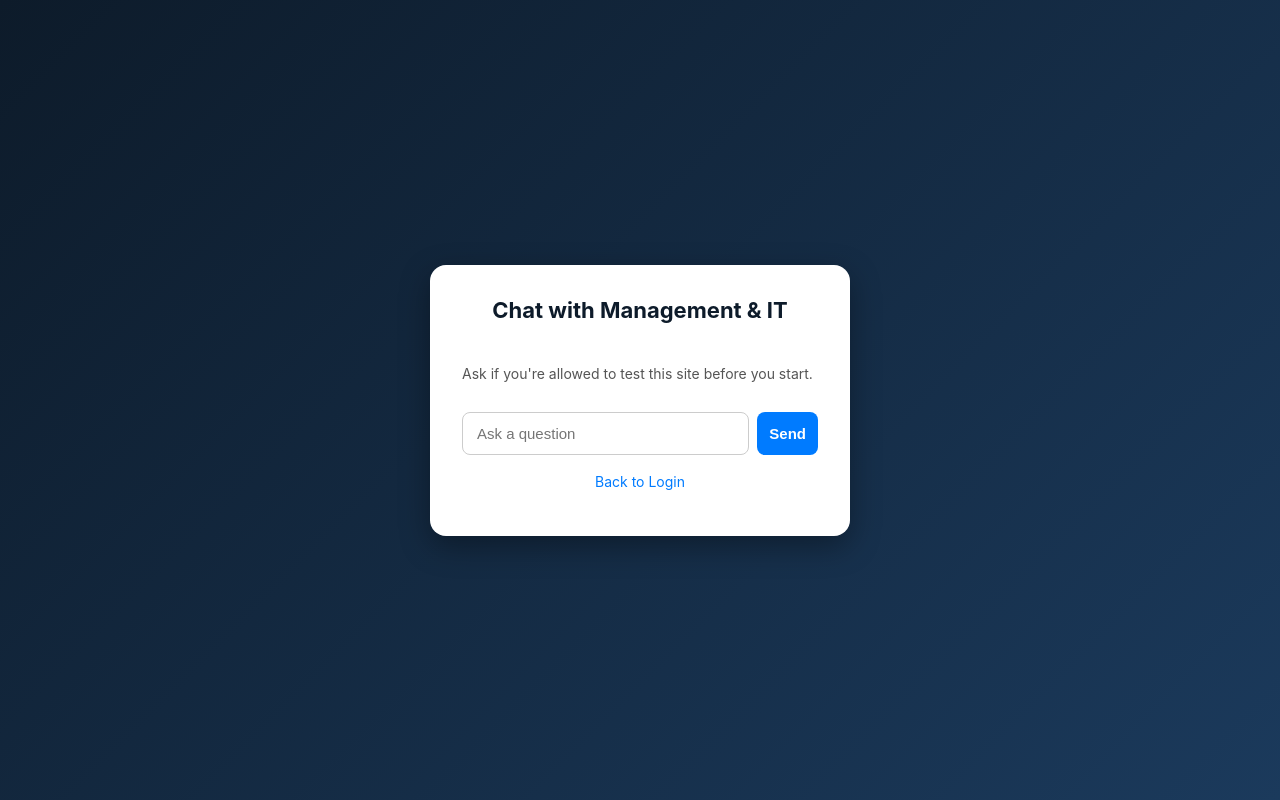
After one commit to KMUNB21134/HackAble_FakeBank, a Flask app: page /chat in a window 1280 px wide. The commit adds this page. Run offline with Flask 3, Linux system fonts and the light colour scheme.

Commit message:
Add permission-first scoreboard challenge with management chat
Adds a "Chat with Management & IT" button on the login page that
always replies "You are allowed to." regardless of what is asked, and
marks a new scoreboard challenge solved on send. This is a nod to
getting real authorization before pentesting anything for real, and
the easiest challenge on the board since it is fully visible in the UI
rather than hidden.

```diff
--- a/app.py
+++ b/app.py
@@ -23,6 +23,12 @@ RCE_FLAG = 'FLAG{d3bug_c0nsole_is_a_full_shell}'
 RCE_FLAG_PATH = os.path.join(os.path.dirname(__file__), '.rce_flag')
 
 CHALLENGES = [
+    {
+        'id': 'management_permission',
+        'title': 'Get It in Writing',
+        'difficulty': 1,
+        'hint': 'Real pentests start with permission, not payloads. Ask nicely first.',
+    },
     {
         'id': 'robots_leak',
         'title': 'Curious Crawler',
@@ -163,6 +169,23 @@ def mark_solved(challenge_id):
 @app.route('/')
 def index():
     return flask.render_template('index.html')
+
+
+@app.route('/chat', methods=['GET', 'POST'])
+def chat():
+    history = flask.session.get('chat_history', [])
+
+    if flask.request.method == 'POST':
+        message = flask.request.form.get('message', '').strip()
+        if message:
+            history = history + [
+                {'from': 'you', 'text': message},
+                {'from': 'management', 'text': 'You are allowed to.'},
+            ]
+            flask.session['chat_history'] = history
+            mark_solved('management_permission')
+
+    return flask.render_template('chat.html', history=history)
 
 
 @app.route('/robots.txt')
--- a/static/style.css
+++ b/static/style.css
@@ -160,6 +160,29 @@ button:hover {
     flex: 1;
 }
 
+.chat-card {
+    max-width: 420px;
+}
+
+.chat-history {
+    text-align: left;
+    margin-bottom: 16px;
+    max-height: 220px;
+    overflow-y: auto;
+}
+
+.chat-msg {
+    font-size: 14px;
+    margin: 0 0 8px;
+    padding: 8px 10px;
+    border-radius: 8px;
+    background-color: #f4f6f8;
+}
+
+.chat-msg-management {
+    background-color: #e6f0ff;
+}
+
 .spending-chart {
     margin: 8px 0 24px;
     text-align: left;
--- /dev/null
+++ b/templates/chat.html
@@ -0,0 +1,37 @@
+<!DOCTYPE html>
+<html>
+    <head>
+        <meta charset="utf-8">
+        <meta http-equiv="X-UA-Compatible" content="IE=edge">
+        <title>FakeBank.com - Chat with Management &amp; IT</title>
+        <meta name="viewport" content="width=device-width, initial-scale=1">
+        <link rel="stylesheet" href="{{ url_for('static', filename='style.css') }}">
+        <link rel="icon" type="image/x-icon" href="{{ url_for('static', filename='favicon.ico') }}">
+    </head>
+    <body>
+        <div class="card chat-card">
+            <h1>Chat with Management &amp; IT</h1>
+
+            <div class="chat-history">
+                {% if not history %}
+                <p class="subtext">Ask if you're allowed to test this site before you start.</p>
+                {% endif %}
+                {% for msg in history %}
+                <p class="chat-msg chat-msg-{{ msg['from'] }}">
+                    <strong>{{ 'You' if msg['from'] == 'you' else 'Management' }}:</strong>
+                    {{ msg['text'] }}
+                </p>
+                {% endfor %}
+            </div>
+
+            <form class="login-form flag-form" method="post">
+                <input type="text" name="message" placeholder="Ask a question" required>
+                <button type="submit">Send</button>
+            </form>
+
+            <p class="subtext"><a href="/">Back to Login</a></p>
+        </div>
+
+        <script src="{{ url_for('static', filename='main.js') }}" async defer></script>
+    </body>
+</html>
--- a/templates/index.html
+++ b/templates/index.html
@@ -23,6 +23,7 @@
                 <button type="submit">Login</button>
             </form>
             <p class="subtext">Don't have an account? <a href="/register">Register here</a>.</p>
+            <p class="subtext"><a href="/chat">Chat with Management &amp; IT</a></p>
         </div>
         <a href="https://github.com/KMUNB21134/HackAble_FakeBank">Our Github</a>
 
```
Also changed, not shown: README.md.
